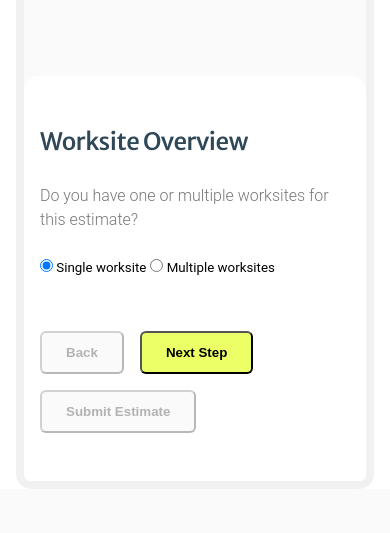
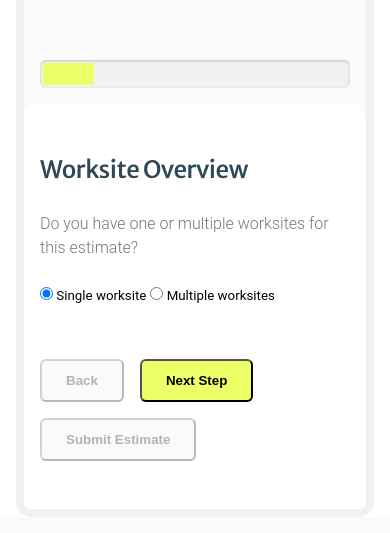
Before and after one commit to luckyfrappe/groundwork, a website: page new-project.html in a window 390 px wide. Shown: the part 183-716 px from the top of the page. Drawn offline with Linux system fonts and the light colour scheme.

Commit message:
Add progress bar for mobile screen size

```diff
--- a/assets/CSS/style.css
+++ b/assets/CSS/style.css
@@ -400,6 +400,27 @@ nav li:last-child {
   padding: 1em;
 }
 
+/* Wrapper for the progress bar borrowed from WeiChiaChang */
+.wrapper-progress-bar {
+  width: 100%;
+}
+
+.progress-bar {
+  width: 100%;
+  background-color: var(--color-darker-grey);
+  padding: 3px;
+  border-radius: 6px;
+  box-shadow: inset 0 1px 3px rgba(0, 0, 0, .2);
+}
+
+.progress-bar-fill {
+  display: block;
+  height: 22px;
+  background-color: var(--color-primary);
+  border-radius: 3px;
+  transition: width 500ms ease-in-out;
+}
+
 .logo {
   padding: 40px 48px;
   text-align: center;
@@ -469,7 +490,9 @@ form>div {
 
 form>div p {
   color: var(--color-grey);
-};
+}
+
+;
 
 form>div>div> {
   display: flex;
@@ -513,7 +536,7 @@ form .checkbox input {
   height: auto;
 }
 
-form > div:not(.btn-group) {
+form>div:not(.btn-group) {
   display: none;
   -webkit-animation: fadeIn 0.6s cubic-bezier(0.39, 0.575, 0.565, 1) both;
   animation: fadeIn 0.6s cubic-bezier(0.39, 0.575, 0.565, 1) both;
@@ -525,6 +548,7 @@ form > div:not(.btn-group) {
     -webkit-transform: translateY(10%);
     transform: translateY(10%);
   }
+
   100% {
     opacity: 1;
     -webkit-transform: translateY(0);
@@ -532,7 +556,7 @@ form > div:not(.btn-group) {
   }
 }
 
-form > div.active {
+form>div.active {
   display: block;
 }
 
@@ -610,6 +634,9 @@ footer {
   .form-box {
     flex-direction: row;
   }
+  .wrapper-progress-bar {
+    display: none;
+  }
   .form-box .progress {
     flex: 1 0 35%;
     min-width: 300px;
@@ -667,7 +694,7 @@ footer {
     flex-direction: column;
   }
   .progress ul.progress-steps {
-    display: none
+    display: none;
   }
 }
 
--- a/assets/js/script.js
+++ b/assets/js/script.js
@@ -17,7 +17,15 @@
   const submitButton = document.querySelector('.btn-submit');
   const steps = document.querySelectorAll(".step");
   const form_steps = document.querySelectorAll(".form-step");
+
   let active = 1;
+  function updatepdateProgressBar() {
+  // Update the progress bar width, suggested by Copilot
+  const progressBarFill = document.querySelector('.progress-bar-fill');
+      progressBarFill.style.width = `${(active / steps.length) * 100}%`;
+  }
+
+  updatepdateProgressBar();
 
   nextButton.addEventListener('click', () => {
     let currentForm = document.querySelector('.form-step.active');
@@ -32,6 +40,7 @@
       nextSiblingForm.classList.add('active');
       nextStep.classList.add('active');
       active++;
+      updatepdateProgressBar()
     }
     buttonControls();
   })
@@ -48,6 +57,7 @@
       prevSiblingForm.classList.add('active');
       prevStep.classList.add('active');
       active--;
+      updatepdateProgressBar()
     }
     buttonControls();
   })
--- a/new-project.html
+++ b/new-project.html
@@ -98,6 +98,11 @@
                             <h1><span>Ground</span>work</h1>
                         </div>
                         <div class="align-center">
+                            <div class="wrapper-progress-bar">
+                                    <div class="progress-bar">
+                                        <span class="progress-bar-fill" style="width: 0%;" style = "text-align: center;"></span>
+                                    </div>
+                                </div>
                             <ul class="progress-steps">
                                 <li class="step active">
                                     <p class="step-number">Start</p>
@@ -149,8 +154,7 @@
                             <p>Please provide your details so we can send your estimate.</p>
                             <div>
                                 <label for="fullName">Full Name <sup>*</sup></label>
-                                    <input type="text" id="fullName" name="fullName" required
-                                        placeholder="Alex Johnson" />
+                                <input type="text" id="fullName" name="fullName" required placeholder="Alex Johnson" />
                             </div>
                             <div>
                                 <label for="companyName">Company / Organisation</label>
@@ -159,8 +163,7 @@
                             </div>
                             <div>
                                 <label for="email">Email Address <sup>*</sup></label>
-                                    <input type="email" id="email" name="email" required
-                                        placeholder="example@mail.com" />
+                                <input type="email" id="email" name="email" required placeholder="example@mail.com" />
                             </div>
                             <div>
                                 <label for="phone">Phone Number</label>
@@ -209,8 +212,7 @@
                             </div>
                             <div>
                                 <label for="siteUpload">Upload Site Plan / Photo (optional)</label>
-                                    <input type="file" id="siteUpload" name="siteUpload"
-                                        accept=".jpg,.jpeg,.png,.pdf" />
+                                <input type="file" id="siteUpload" name="siteUpload" accept=".jpg,.jpeg,.png,.pdf" />
                             </div>
                         </div>
 
```
Also changed, not shown: README.md. Lines whose indentation alone changed are shown as unchanged.
